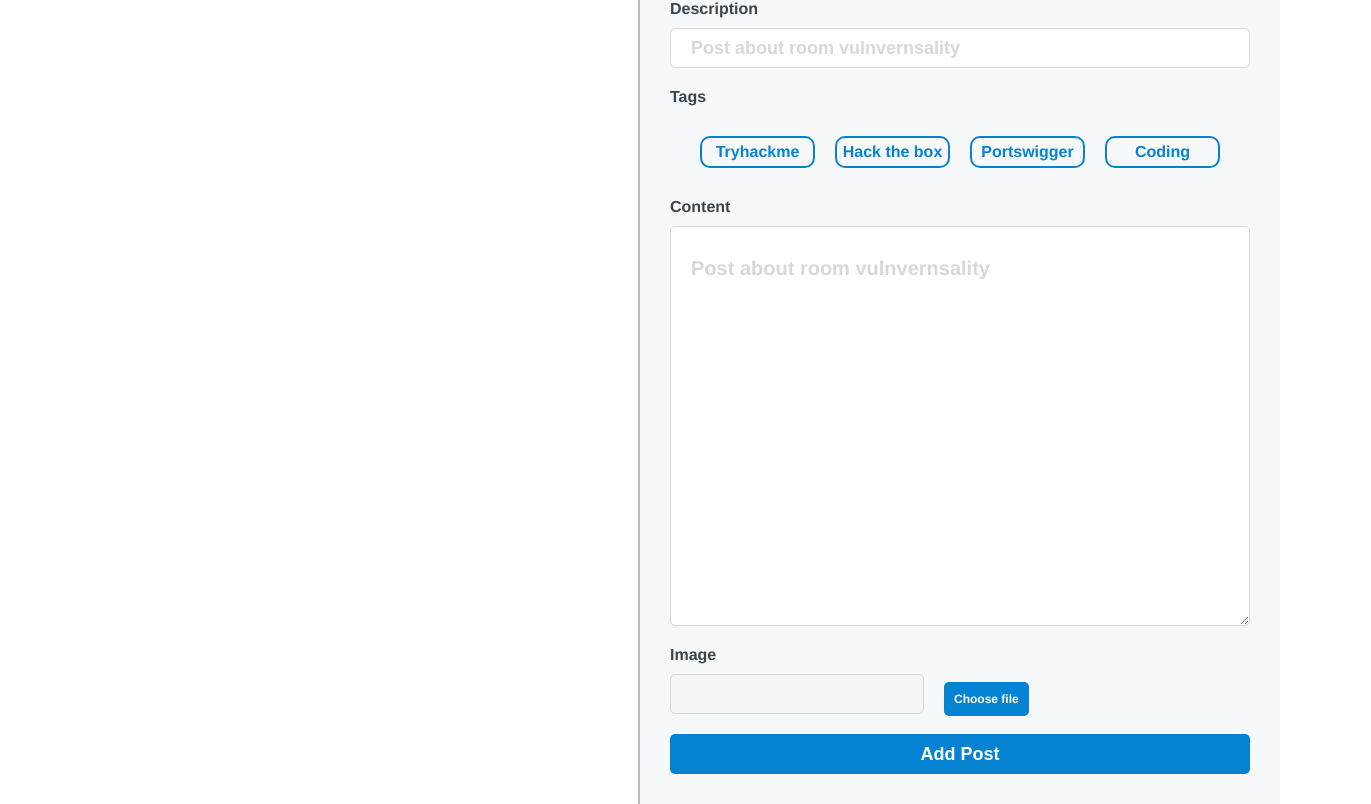
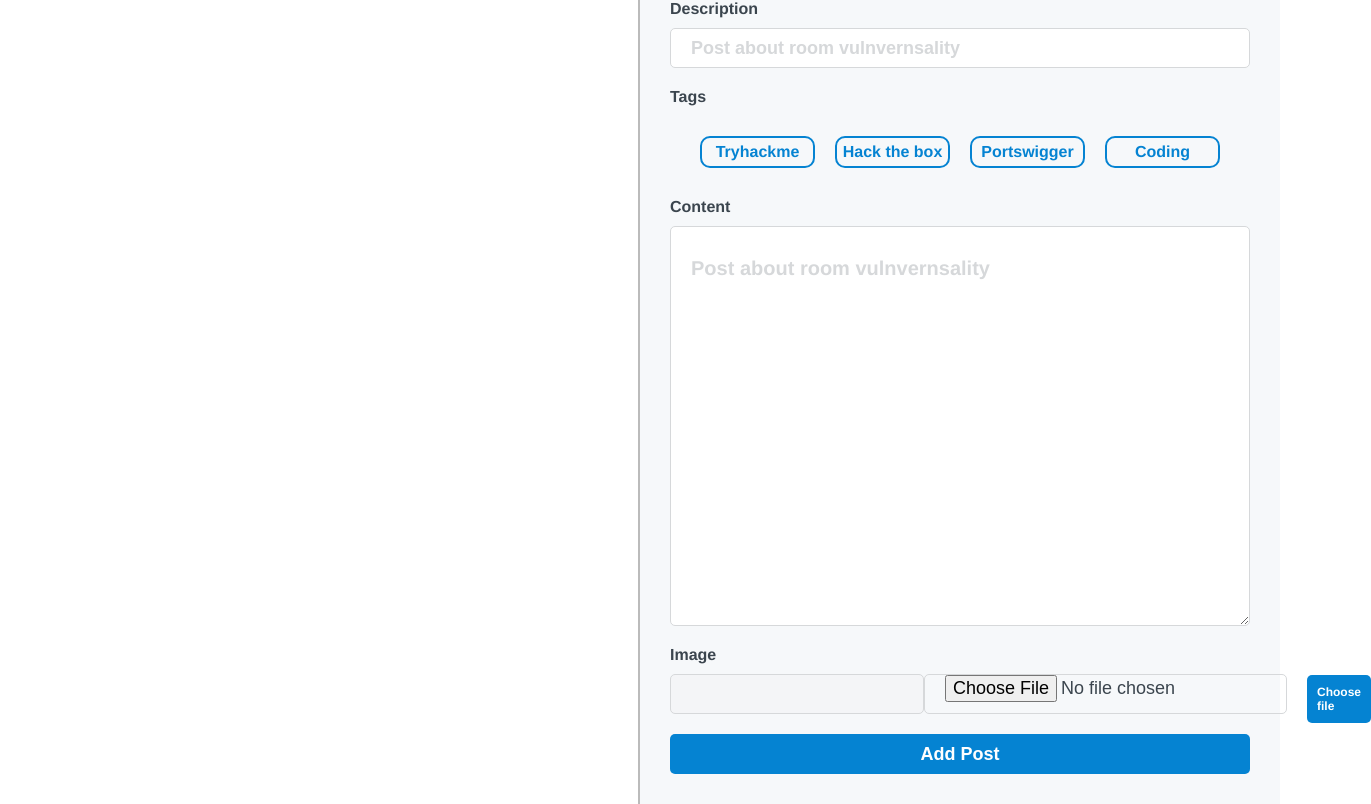
Before and after one commit to kamil-gorny/Blog-Frontend, a Vue app: page /admin/post in a window 1280 px wide. Shown: the part 183-987 px from the top of the page, 1371 px wide, since content can reach past the window. Built offline with nearby package versions, Linux system fonts and the light colour scheme; sample sign-in values are in the browser's storage.

Commit message:
feat: Convert image to base64 and assign to post request

```diff
--- a/src/views/AddPost.vue
+++ b/src/views/AddPost.vue
@@ -25,6 +25,7 @@
         <b>Image</b>
         <div class="image-selector">
         <input type="text" disabled>
+          <input type="file" @change="onFileUpload"/>
         <div class="choose-image">Choose file</div>
         </div>
 
@@ -52,20 +53,32 @@ export default {
         description: "",
         content: "",
         creationDate: new Date().toJSON(),
+        imageBase64: "",
         userId: currentUser.userId
       },
     }
   },
   methods:{
     async onSubmit(e){
-      console.log("dupa");
       e.preventDefault();
       this.loading = true;
       await post_service.addPost(this.post);
       this.loading = false;
+    },
+    onFileUpload(){
+      const file = document.querySelector('input[type=file]').files[0]
+      const reader = new FileReader()
+
+      reader.onloadend = () => {
+        this.post.imageBase64 = reader.result;
+      }
+
+      reader.readAsDataURL(file);
     }
   }
 }
+
+
 </script>
 
 <style scoped>
```
